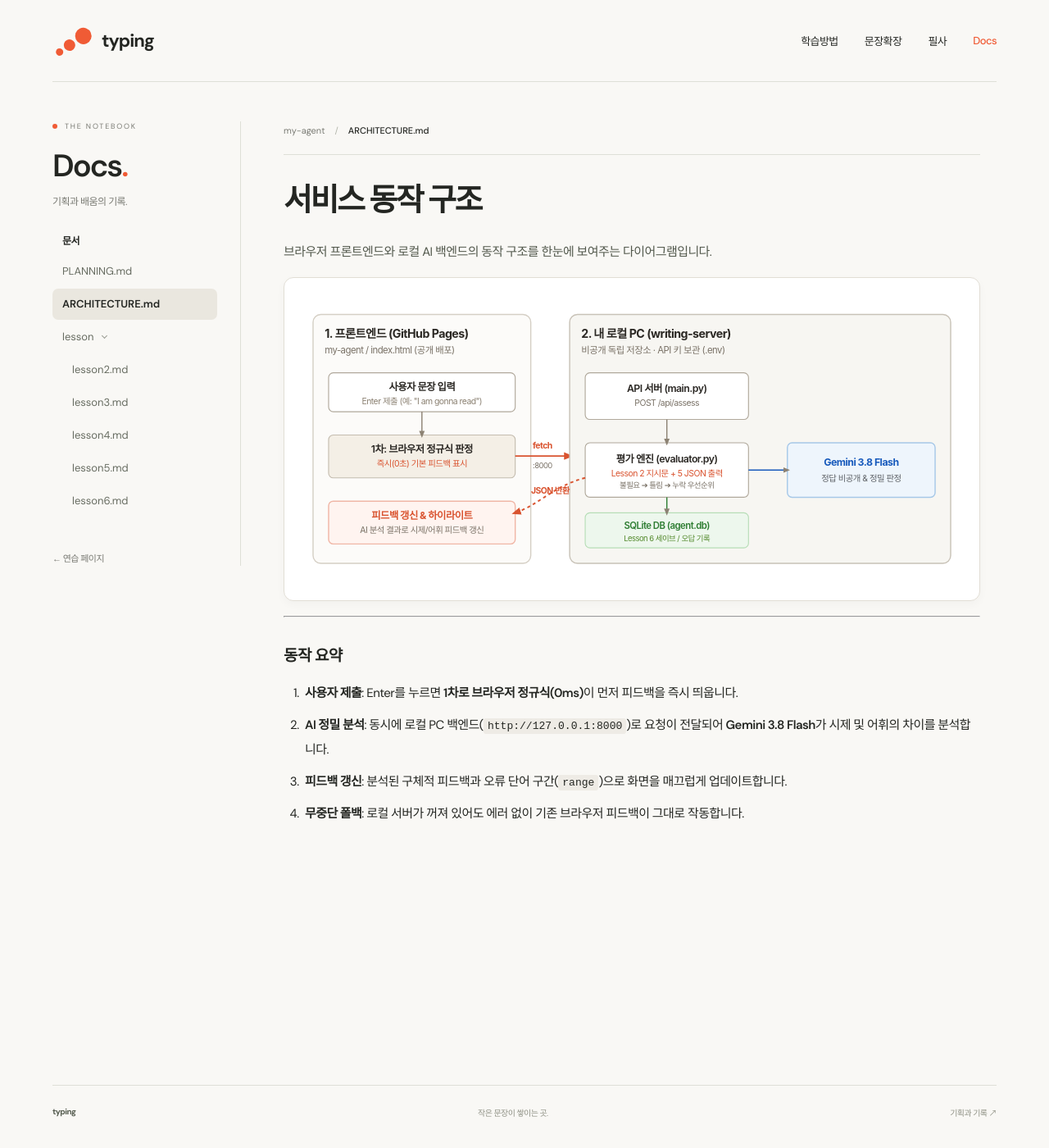
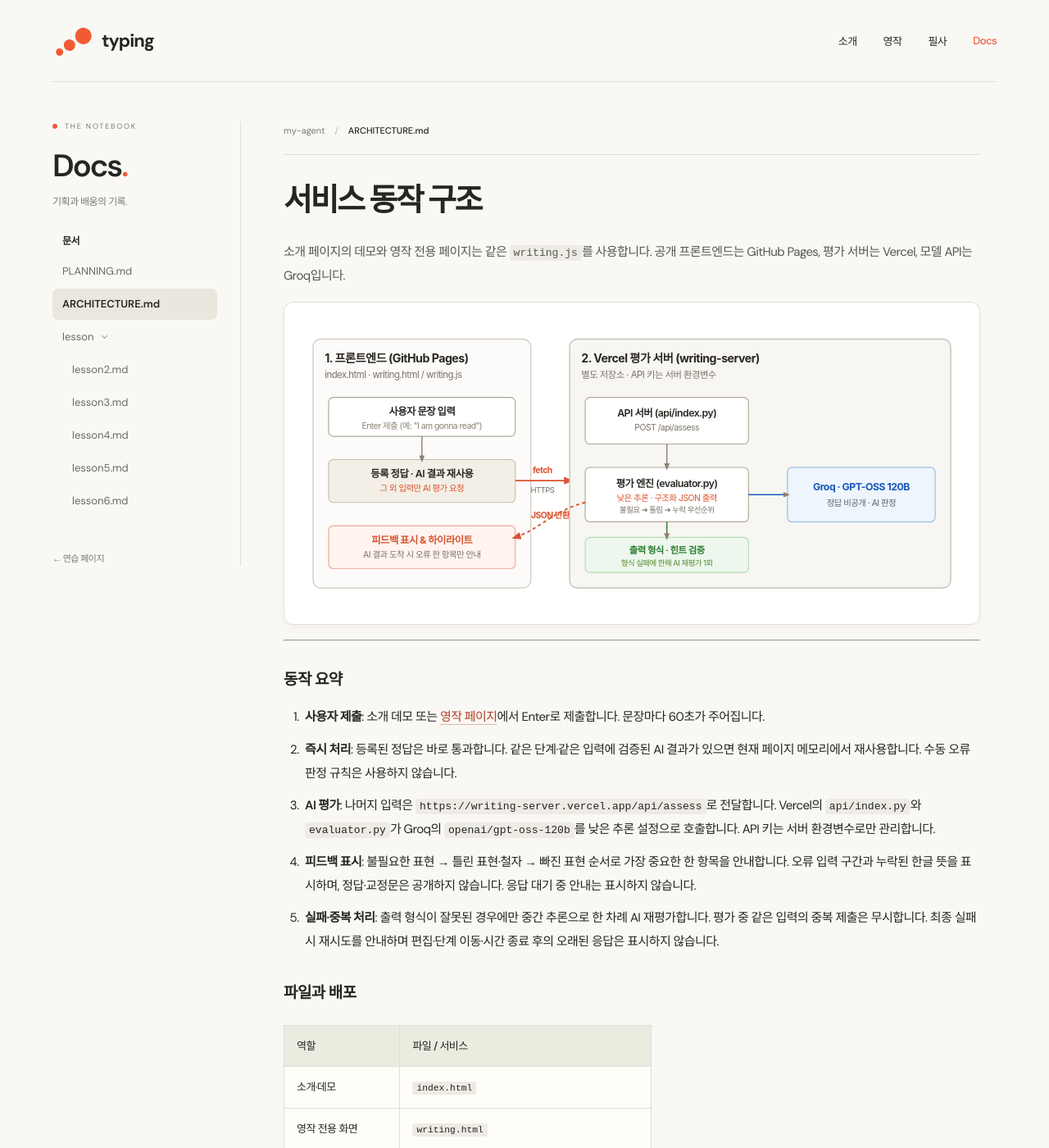
Before and after one commit to wkqkel9/my-agent, a Jekyll site: the page built from ARCHITECTURE.md, in a window 1280 px wide and 1400 px high. Shown: the whole window at 82% size. Built offline with Jekyll 4.4.1, drawn with Linux system fonts in a browser that asks for light colours; some of the changed text lies outside the part shown.

Commit message:
Restore architecture documentation deployment and current service flow

```diff
--- a/ARCHITECTURE.md
+++ b/ARCHITECTURE.md
@@ -5,7 +5,7 @@ title: 서비스 동작 구조
 
 # 서비스 동작 구조
 
-브라우저 프론트엔드와 로컬 AI 백엔드의 동작 구조를 한눈에 보여주는 다이어그램입니다.
+소개 페이지의 데모와 영작 전용 페이지는 같은 `writing.js`를 사용합니다. 공개 프론트엔드는 GitHub Pages, 평가 서버는 Vercel, 모델 API는 Groq입니다.
 
 <svg viewBox="0 0 860 380" width="100%" height="auto" xmlns="http://www.w3.org/2000/svg" style="background:#fff;border:1px solid #e2ded5;border-radius:12px;padding:16px;box-shadow:0 4px 12px rgba(0,0,0,0.03);font-family:-apple-system,BlinkMacSystemFont,'Segoe UI',Roboto,sans-serif;">
   <defs>
@@ -20,7 +20,7 @@ title: 서비스 동작 구조
   <!-- 영역 1: 프론트엔드 -->
   <rect x="20" y="30" width="280" height="320" rx="10" fill="#fcfbf9" stroke="#d5cfc5" stroke-width="1.5" />
   <text x="35" y="60" font-size="15" font-weight="bold" fill="#2b2824">1. 프론트엔드 (GitHub Pages)</text>
-  <text x="35" y="80" font-size="12" fill="#7a7267">my-agent / index.html (공개 배포)</text>
+  <text x="35" y="80" font-size="12" fill="#7a7267">index.html · writing.html / writing.js</text>
 
   <!-- 프론트 박스들 -->
   <rect x="40" y="105" width="240" height="50" rx="6" fill="#ffffff" stroke="#b0a89b" stroke-width="1.2"/>
@@ -28,44 +28,44 @@ title: 서비스 동작 구조
   <text x="160" y="145" font-size="11" text-anchor="middle" fill="#8c8273">Enter 제출 (예: "I am gonna read")</text>
 
   <rect x="40" y="185" width="240" height="55" rx="6" fill="#f4efe6" stroke="#c4bcaf" stroke-width="1.2"/>
-  <text x="160" y="208" font-size="13" font-weight="600" text-anchor="middle" fill="#2b2824">1차: 브라우저 정규식 판정</text>
-  <text x="160" y="226" font-size="11" text-anchor="middle" fill="#d9532f">즉시(0초) 기본 피드백 표시</text>
+  <text x="160" y="208" font-size="13" font-weight="600" text-anchor="middle" fill="#2b2824">등록 정답 · AI 결과 재사용</text>
+  <text x="160" y="226" font-size="11" text-anchor="middle" fill="#d9532f">그 외 입력만 AI 평가 요청</text>
 
   <rect x="40" y="270" width="240" height="55" rx="6" fill="#fff4f0" stroke="#f0b6a6" stroke-width="1.5"/>
-  <text x="160" y="293" font-size="13" font-weight="bold" text-anchor="middle" fill="#d9532f">피드백 갱신 & 하이라이트</text>
-  <text x="160" y="311" font-size="11" text-anchor="middle" fill="#7a7267">AI 분석 결과로 시제/어휘 피드백 갱신</text>
+  <text x="160" y="293" font-size="13" font-weight="bold" text-anchor="middle" fill="#d9532f">피드백 표시 &amp; 하이라이트</text>
+  <text x="160" y="311" font-size="11" text-anchor="middle" fill="#7a7267">AI 결과 도착 시 오류 한 항목만 안내</text>
 
   <line x1="160" y1="155" x2="160" y2="185" stroke="#8c8273" stroke-width="1.5" marker-end="url(#arrow)" />
 
   <!-- 연결 화살표: 요청 -->
   <path d="M 280 212 L 350 212" stroke="#d9532f" stroke-width="2" marker-end="url(#arrow-orange)" />
   <text x="315" y="202" font-size="11" font-weight="bold" fill="#d9532f" text-anchor="middle">fetch</text>
-  <text x="315" y="228" font-size="10" fill="#7a7267" text-anchor="middle">:8000</text>
+  <text x="315" y="228" font-size="10" fill="#7a7267" text-anchor="middle">HTTPS</text>
 
-  <!-- 영역 2: 로컬 백엔드 -->
+  <!-- 영역 2: Vercel 평가 서버 -->
   <rect x="350" y="30" width="490" height="320" rx="10" fill="#f7f6f2" stroke="#c8c2b7" stroke-width="1.5" />
-  <text x="365" y="60" font-size="15" font-weight="bold" fill="#2b2824">2. 내 로컬 PC (writing-server)</text>
-  <text x="365" y="80" font-size="12" fill="#7a7267">비공개 독립 저장소 · API 키 보관 (.env)</text>
+  <text x="365" y="60" font-size="15" font-weight="bold" fill="#2b2824">2. Vercel 평가 서버 (writing-server)</text>
+  <text x="365" y="80" font-size="12" fill="#7a7267">별도 저장소 · API 키는 서버 환경변수</text>
 
   <!-- 백엔드 박스들 -->
   <rect x="370" y="105" width="210" height="60" rx="6" fill="#ffffff" stroke="#b0a89b" stroke-width="1.2"/>
-  <text x="475" y="130" font-size="13" font-weight="600" text-anchor="middle" fill="#2b2824">API 서버 (main.py)</text>
+  <text x="475" y="130" font-size="13" font-weight="600" text-anchor="middle" fill="#2b2824">API 서버 (api/index.py)</text>
   <text x="475" y="148" font-size="11" text-anchor="middle" fill="#7a7267">POST /api/assess</text>
 
   <rect x="370" y="195" width="210" height="70" rx="6" fill="#ffffff" stroke="#b0a89b" stroke-width="1.2"/>
   <text x="475" y="220" font-size="13" font-weight="600" text-anchor="middle" fill="#2b2824">평가 엔진 (evaluator.py)</text>
-  <text x="475" y="238" font-size="11" text-anchor="middle" fill="#d9532f">Lesson 2 지시문 + 5 JSON 출력</text>
+  <text x="475" y="238" font-size="11" text-anchor="middle" fill="#d9532f">낮은 추론 · 구조화 JSON 출력</text>
   <text x="475" y="253" font-size="10" text-anchor="middle" fill="#7a7267">불필요 ➔ 틀림 ➔ 누락 우선순위</text>
 
-  <!-- Gemini AI 박스 -->
+  <!-- Groq API 박스 -->
   <rect x="630" y="195" width="190" height="70" rx="6" fill="#eef5fc" stroke="#a6c8e8" stroke-width="1.5"/>
-  <text x="725" y="225" font-size="13" font-weight="bold" text-anchor="middle" fill="#185abc">Gemini 3.8 Flash</text>
-  <text x="725" y="245" font-size="11" text-anchor="middle" fill="#5f6368">정답 비공개 & 정밀 판정</text>
+  <text x="725" y="225" font-size="13" font-weight="bold" text-anchor="middle" fill="#185abc">Groq · GPT-OSS 120B</text>
+  <text x="725" y="245" font-size="11" text-anchor="middle" fill="#5f6368">정답 비공개 · AI 판정</text>
 
-  <!-- SQLite DB 박스 -->
+  <!-- 출력 검증 박스 -->
   <rect x="370" y="285" width="210" height="45" rx="6" fill="#edf7ed" stroke="#b6ddb6" stroke-width="1.2"/>
-  <text x="475" y="306" font-size="12" font-weight="600" text-anchor="middle" fill="#2e7d32">SQLite DB (agent.db)</text>
-  <text x="475" y="321" font-size="10" text-anchor="middle" fill="#558b2f">Lesson 6 세이브 / 오답 기록</text>
+  <text x="475" y="306" font-size="12" font-weight="600" text-anchor="middle" fill="#2e7d32">출력 형식 · 힌트 검증</text>
+  <text x="475" y="321" font-size="10" text-anchor="middle" fill="#558b2f">형식 실패에 한해 AI 재평가 1회</text>
 
   <!-- 내부 화살표 -->
   <line x1="475" y1="165" x2="475" y2="195" stroke="#8c8273" stroke-width="1.5" marker-end="url(#arrow)" />
@@ -80,7 +80,23 @@ title: 서비스 동작 구조
 ---
 
 ### 동작 요약
-1. **사용자 제출**: Enter를 누르면 **1차로 브라우저 정규식(0ms)**이 먼저 피드백을 즉시 띄웁니다.
-2. **AI 정밀 분석**: 동시에 로컬 PC 백엔드(`http://127.0.0.1:8000`)로 요청이 전달되어 **Gemini 3.8 Flash**가 시제 및 어휘의 차이를 분석합니다.
-3. **피드백 갱신**: 분석된 구체적 피드백과 오류 단어 구간(`range`)으로 화면을 매끄럽게 업데이트합니다.
-4. **무중단 폴백**: 로컬 서버가 꺼져 있어도 에러 없이 기존 브라우저 피드백이 그대로 작동합니다.
+
+1. **사용자 제출**: 소개 데모 또는 [영작 페이지](writing.html)에서 Enter로 제출합니다. 문장마다 60초가 주어집니다.
+2. **즉시 처리**: 등록된 정답은 바로 통과합니다. 같은 단계·같은 입력에 검증된 AI 결과가 있으면 현재 페이지 메모리에서 재사용합니다. 수동 오류 판정 규칙은 사용하지 않습니다.
+3. **AI 평가**: 나머지 입력은 `https://writing-server.vercel.app/api/assess`로 전달합니다. Vercel의 `api/index.py`와 `evaluator.py`가 Groq의 `openai/gpt-oss-120b`를 낮은 추론 설정으로 호출합니다. API 키는 서버 환경변수로만 관리합니다.
+4. **피드백 표시**: 불필요한 표현 → 틀린 표현·철자 → 빠진 표현 순서로 가장 중요한 한 항목을 안내합니다. 오류 입력 구간과 누락된 한글 뜻을 표시하며, 정답·교정문은 공개하지 않습니다. 응답 대기 중 안내는 표시하지 않습니다.
+5. **실패·중복 처리**: 출력 형식이 잘못된 경우에만 중간 추론으로 한 차례 AI 재평가합니다. 평가 중 같은 입력의 중복 제출은 무시합니다. 최종 실패 시 재시도를 안내하며 편집·단계 이동·시간 종료 후의 오래된 응답은 표시하지 않습니다.
+
+### 파일과 배포
+
+| 역할 | 파일 / 서비스 |
+|---|---|
+| 소개·데모 | `index.html` |
+| 영작 전용 화면 | `writing.html` |
+| 공통 영작 로직·디자인 | `writing.js`, `site.css` |
+| 정적 웹·문서 배포 | GitHub Pages, `.github/workflows/pages.yml` |
+| 공개 평가 API | Vercel의 `writing-server` 프로젝트 |
+| AI 판정 | Groq `openai/gpt-oss-120b` |
+| 기능 안내 챗봇 | `ask-once`의 FAQ → `chatbot.js`, 모델 호출 없음 |
+
+로컬 개발용 `main.py`·SQLite 이력 코드는 별도로 남아 있으며, 공개 Vercel API는 SQLite 이력을 저장하지 않습니다.
--- a/_layouts/default.html
+++ b/_layouts/default.html
@@ -27,8 +27,8 @@
     <header class="site-header">
       <a class="brand" href="{{ '/' | relative_url }}" aria-label="typing 홈"><span class="symbol" aria-hidden="true"><i></i><i></i><i></i></span>typing</a>
       <nav class="links" aria-label="주 메뉴">
-        <a href="{{ '/' | relative_url }}#features">학습방법</a>
-        <a href="{{ '/' | relative_url }}#expansion">문장확장</a>
+        <a href="{{ '/' | relative_url }}">소개</a>
+        <a href="{{ '/writing.html' | relative_url }}">영작</a>
         <a href="{{ '/' | relative_url }}#copywriting">필사</a>
         <a href="{{ '/docs.html' | relative_url }}" aria-current="location">Docs</a>
       </nav>
```
Also changed, not shown: PLANNING.md (+1 -1 lines), PROJECT_CONTEXT.md (+1 -0 lines), .github/workflows/pages.yml.
